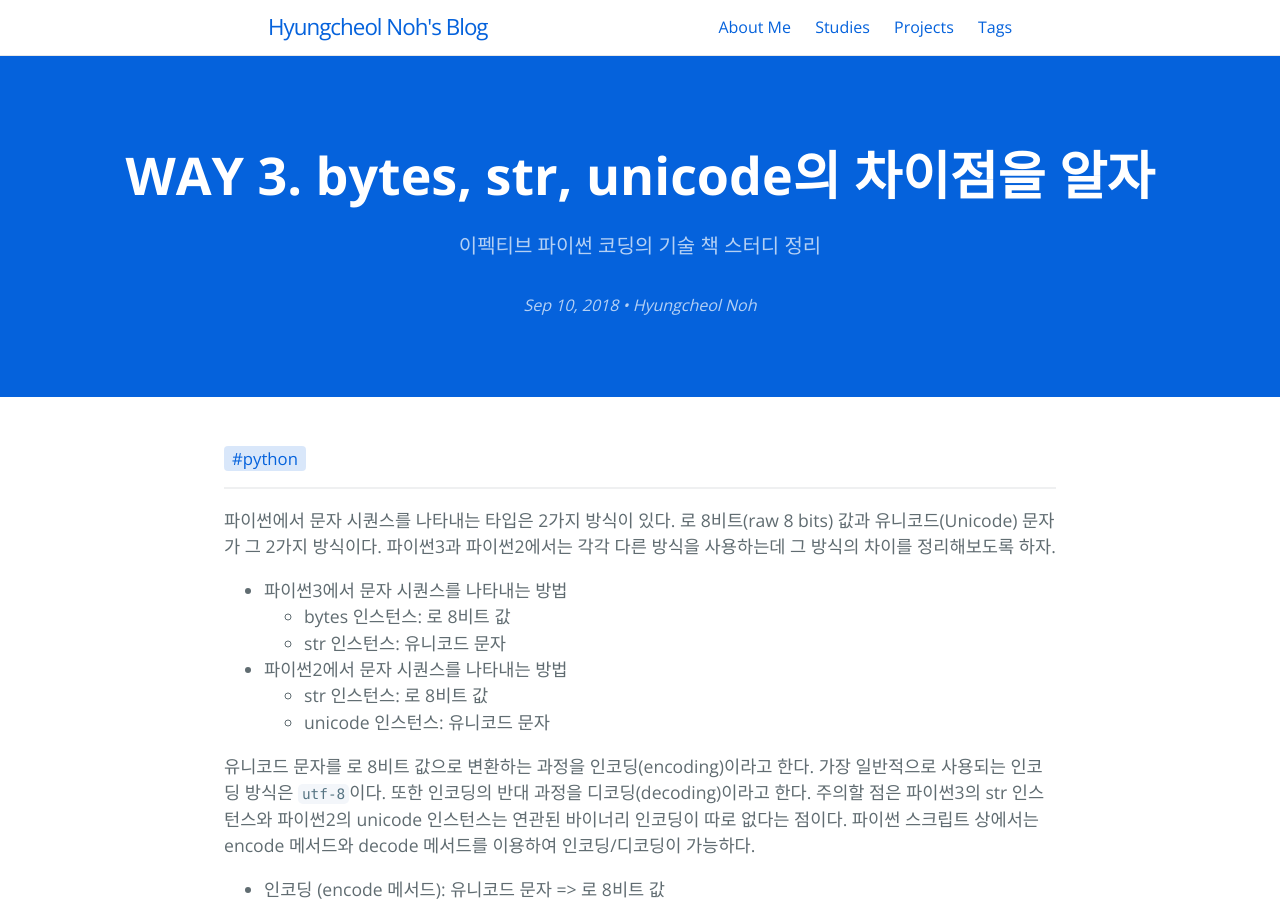
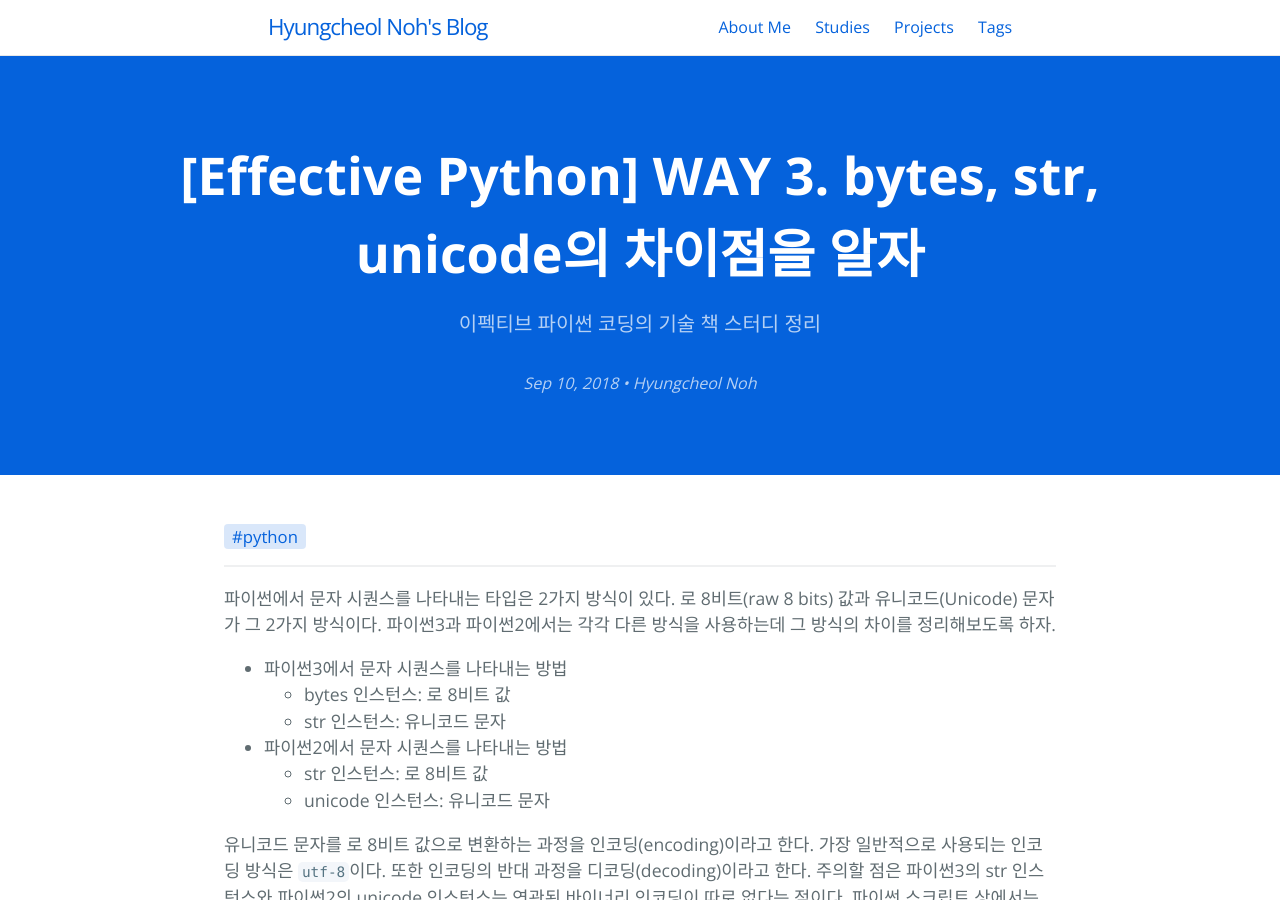
Before and after one commit to hcnoh/hcnoh.github.io, a Jekyll site: the page built from _posts/2018-09-09-effective-python-way03.md, in a window 1280 px wide and 900 px high. Built offline with Jekyll 4.4.1, drawn with Linux system fonts in a browser that asks for light colours; comment, search, counter and statistics services are not loaded; some of the changed lines change nothing that is shown.

Commit message:
Update 2018-09-09-effective-python-way03.md

```diff
--- a/_posts/2018-09-09-effective-python-way03.md
+++ b/_posts/2018-09-09-effective-python-way03.md
@@ -1,10 +1,10 @@
 ---
 layout: post
-title: "WAY 3. bytes, str, unicode의 차이점을 알자"
+title: "[Effective Python] WAY 3. bytes, str, unicode의 차이점을 알자"
 date: 2018-09-10 10:15:52
 tagline: "이펙티브 파이썬 코딩의 기술 책 스터디 정리"
 categories:
-- 이펙티브 파이썬 스터디
+- Effective Python
 tags:
 - python
 image: /thumbnail-mobile.png
```
